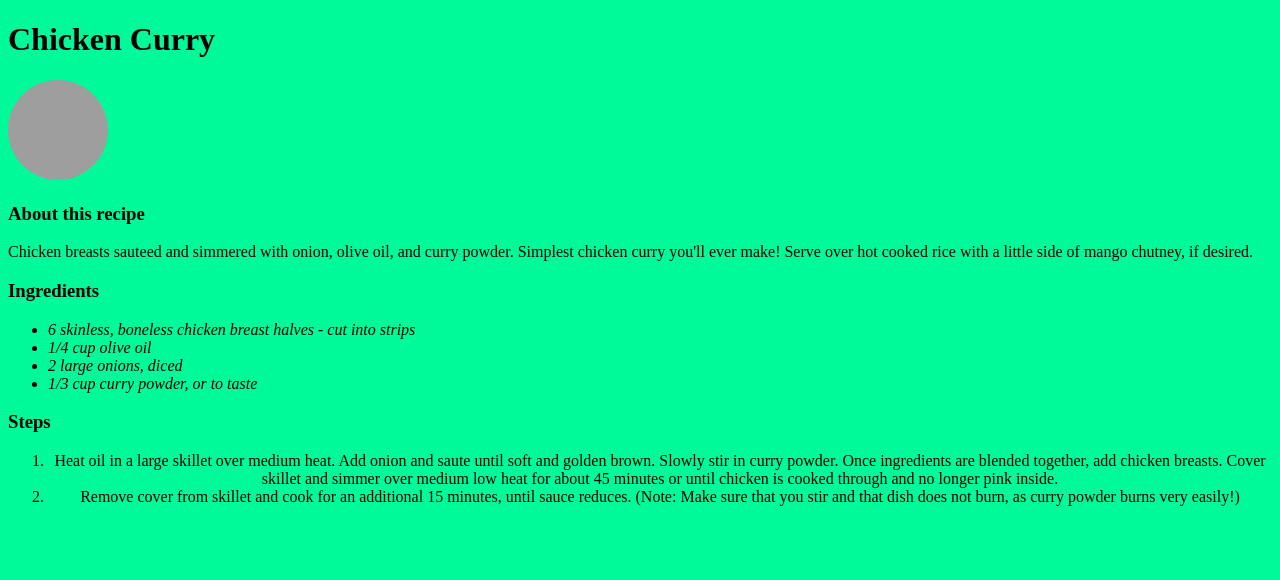
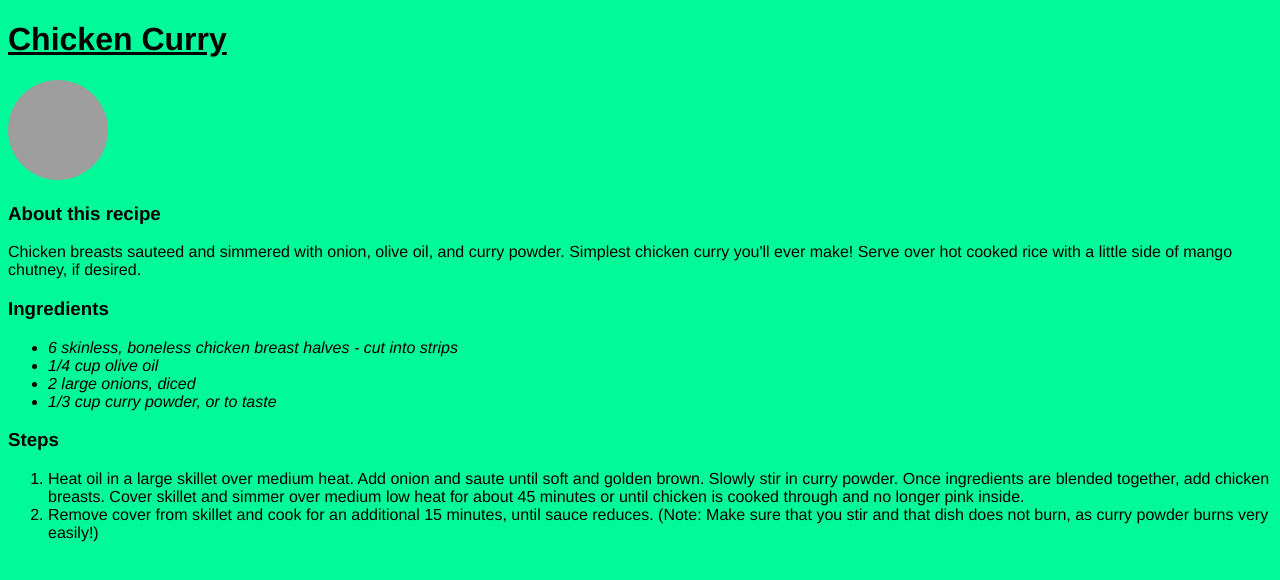
Before and after one commit to ricardogainda/odin-recipes, a plain HTML site: page recipes/chicken-curry.html in a window 1280 px wide. Drawn offline with Linux system fonts and the light colour scheme; grey boxes are pictures that could not be loaded.

Commit message:
append additional style changes

```diff
--- a/style.css
+++ b/style.css
@@ -1,11 +1,16 @@
 body {
     background-color: mediumspringgreen;
+    font-family: 'Helvetica', 'Arial', sans-serif;
 }
 
 img {
     border-radius: 50%;
     width: 100px;
     height: 100px;
+}
+
+h1 {
+    text-decoration: underline;
 }
 
 .recipeingredients li {
@@ -20,10 +25,6 @@ img {
     text-align: center;
 }
 
-.recipeingredients {
+.recipesteps {
 
 }
-
-.recipesteps {
-    text-align: center;
-}
```
Also changed, not shown: recipes/pan-seared-salmon.html (+4 -4 lines).
